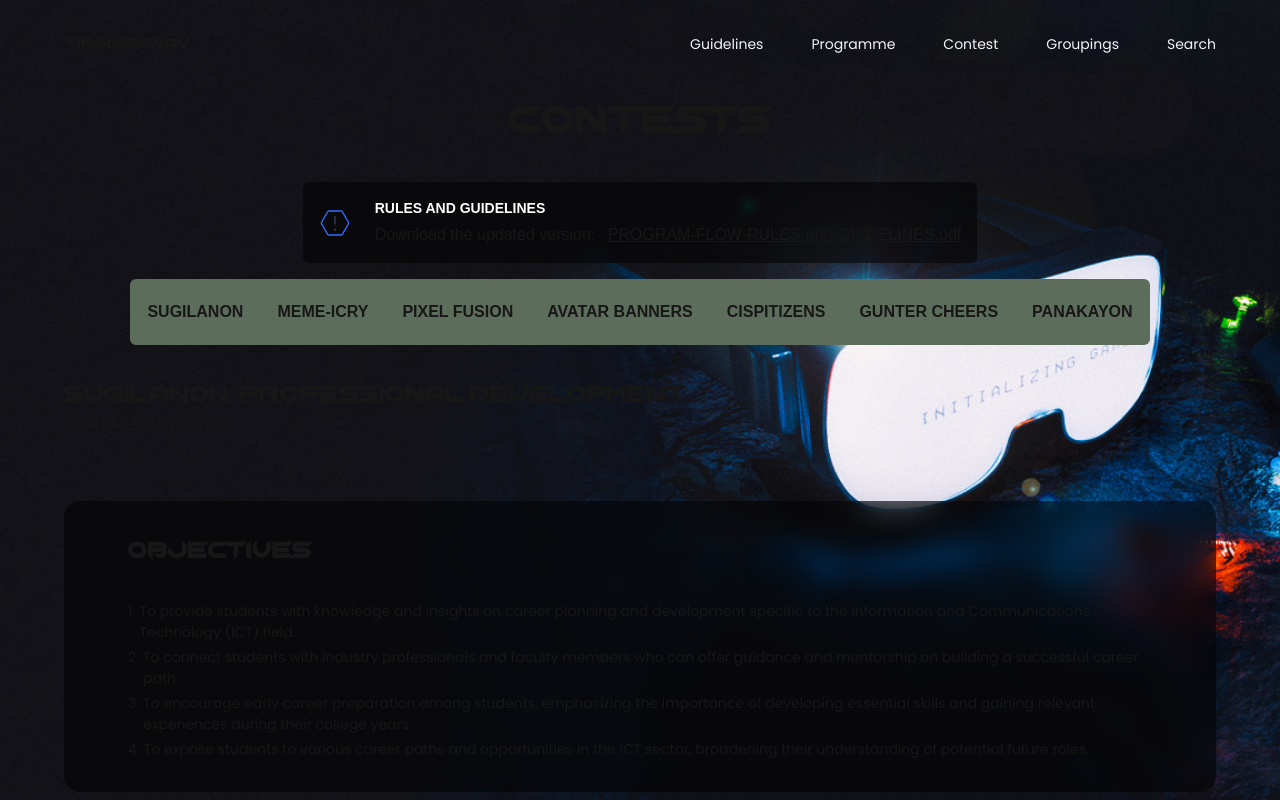
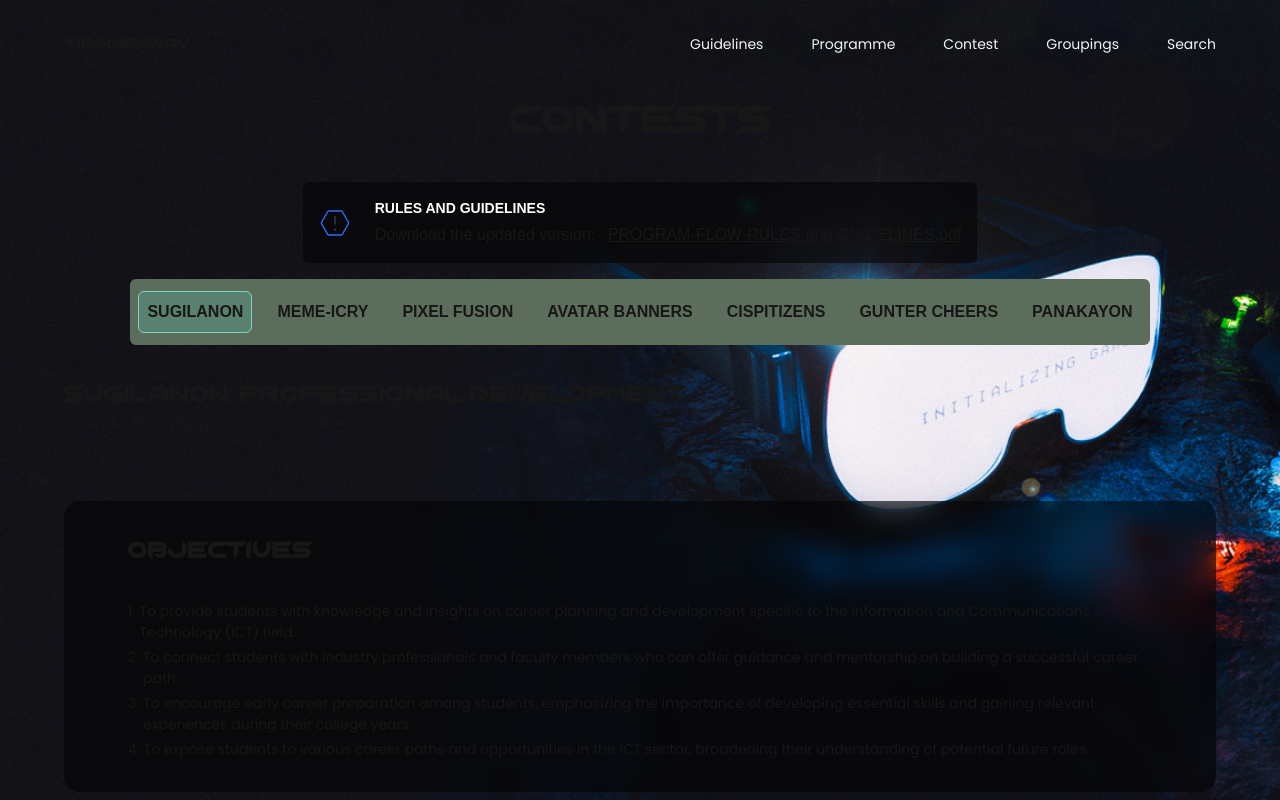
Before and after one commit to WVSU-CIPHER/Website-Directory-CICT-Tiringbanay-2024, a Next.js app: page /contests in a window 1280 px wide. Built offline with nearby package versions, Linux system fonts and the light colour scheme.

Commit message:
refactor: contests page

```diff
--- a/src/app/contests/page.js
+++ b/src/app/contests/page.js
@@ -21,17 +21,15 @@ import { ragList } from '@/data/contests';
 import { contestList } from '@/data/contests';
 
 
-// Navigations
-import { navigations } from '@/data/navigations';
 
 // Warning component icon
 import { WarningIcon } from '../components/icons/Warning';
 
 
-
 export default function ContestsPage() {
     return (
         <div>
+
             {/* Content */}
             <div className="h-screen w-screen overflow-hidden">
                 {/* Background */}
@@ -59,13 +57,13 @@ export default function ContestsPage() {
                         </div>
                         {/* Cards for rag content */}
                         <div className="flex flex-col gap-0 md:gap-[64px] w-screen md:w-full z-[200]">
-                            <div className="uppercase w-full flex flex-col gap-4 mb-4 md:mb-0 md:justify-between md:gap-0  text-center md:text-left z-[200]">
+                            <div className="uppercase w-full flex flex-col gap-4 mb-4 md:mb-0 md:justify-between md:gap-0  text-center md:text-left">
                                 <h1 className={`${chopsic.className} text-[24px] `}>sugilanon: professional development</h1>
                                 <p className="uppercase">top prize: 0 points</p>
                             </div>
 
                             {/* Objective card */}
-                            <div className="w-full  md:rounded-2xl px-[24px] py-[24px] sm:px-[32px] sm:py-[32px] md:px-[64px] h-fit md:py-[32px] gap-[32px] backdrop-blur-md flex flex-col bg-black/50 z-[200]">
+                            <div className="w-full  md:rounded-2xl px-[24px] py-[24px] sm:px-[32px] sm:py-[32px] md:px-[64px] h-fit md:py-[32px] gap-[32px] backdrop-blur-md flex flex-col bg-black/50 ">
                                 {/* timeline */}
                                 <h1 className={`${chopsic.className} text-[24px]`}>objectives</h1>
                                 <div className="flex flex-col w-full gap-1">
@@ -80,7 +78,7 @@ export default function ContestsPage() {
                             </div>
 
                             {/* Objective card */}
-                            <div className="w-full  md:rounded-2xl px-[24px] py-[24px] sm:px-[32px] sm:py-[32px] md:px-[64px] gap-[32px] backdrop-blur-md flex flex-col bg-black/50 z-[200]">
+                            <div className="w-full  md:rounded-2xl px-[24px] py-[24px] sm:px-[32px] sm:py-[32px] md:px-[64px] gap-[32px] backdrop-blur-md flex flex-col bg-black/50 ">
                                 {/* timeline */}
                                 <h1 className={`${chopsic.className} text-[24px]`}>Rules and Regulations</h1>
                                 <div className="flex flex-col w-full gap-1">
@@ -99,7 +97,6 @@ export default function ContestsPage() {
 
             </div>
 
-
         </div>
     );
 
@@ -112,7 +109,7 @@ export default function ContestsPage() {
 
 function RulesAndGuidelinesPDF() {
     return (
-        <div className="flex w-fit items-center gap-6 rounded-md p-4 bg-black/50 backdrop-blur-sm max-w-full mx-auto h-fit z-[200]">
+        <div className="flex w-fit items-center gap-6 rounded-md p-4 bg-black/50 backdrop-blur-sm max-w-full mx-auto h-fit">
 
             <WarningIcon />
             <div className="flex flex-col gap-1">
@@ -136,16 +133,26 @@ function RulesAndGuidelinesPDF() {
 
 function ContestsOptionPicker() {
     return (
-        <div className="relative w-fit mx-auto px-[8px] py-[8px] bg-[#5D6D5C] rounded-md max-w-full overflow-hidden z-[200]">
+        <div className="relative w-fit mx-auto px-[8px] py-[8px] bg-[#5D6D5C] rounded-md max-w-full overflow-hidden">
             <div className="flex gap-[16px] py-[4px] w-full overflow-x-auto scrollbar scrollbar-thumb-white scrollbar-track-[#5D6D5C]">
-                {contestList.map((contest, index) => (
-                    <div className="" key={index}>
-                        <input type="radio" id={contest} name="contest" value={contest} key={index} className="hidden peer" />
-                        <label for={contest} className="uppercase font-semibold inline-flex items-center w-full p-2 h-full rounded-md border border-transparent peer-checked:bg-[#5A8070] duration-200 cursor-pointer peer-checked:border-[#7AD7C9] text-nowrap"><div className="block">{contest}</div></label>
-                    </div>
-
-                ))}
+                <ContestItem contest={contestList[0]} defaultChecked={true} id="a" name="contest" />
+                <ContestItem contest={contestList[1]} id="b" name="contest" />
+                <ContestItem contest={contestList[2]} id="c" name="contest" />
+                <ContestItem contest={contestList[3]} id="d" name="contest" />
+                <ContestItem contest={contestList[4]} id="e" name="contest" />
+                <ContestItem contest={contestList[5]} id="f" name="contest" />
+                <ContestItem contest={contestList[6]} id="g" name="contest" />
             </div>
         </div>
     )
 }
+
+
+function ContestItem({ contest, defaultChecked, id, name }) {
+    return (
+        <div className="">
+            <input type="radio" defaultChecked={defaultChecked ?? false} id={id} name={name} value={contest} className="hidden peer" />
+            <label for={id} className="uppercase font-semibold inline-flex items-center w-full p-2 h-full rounded-md border border-transparent peer-checked:bg-[#5A8070] duration-200 cursor-pointer peer-checked:border-[#7AD7C9] text-nowrap"><div className="block">{contest}</div></label>
+        </div>
+    )
+}
```
